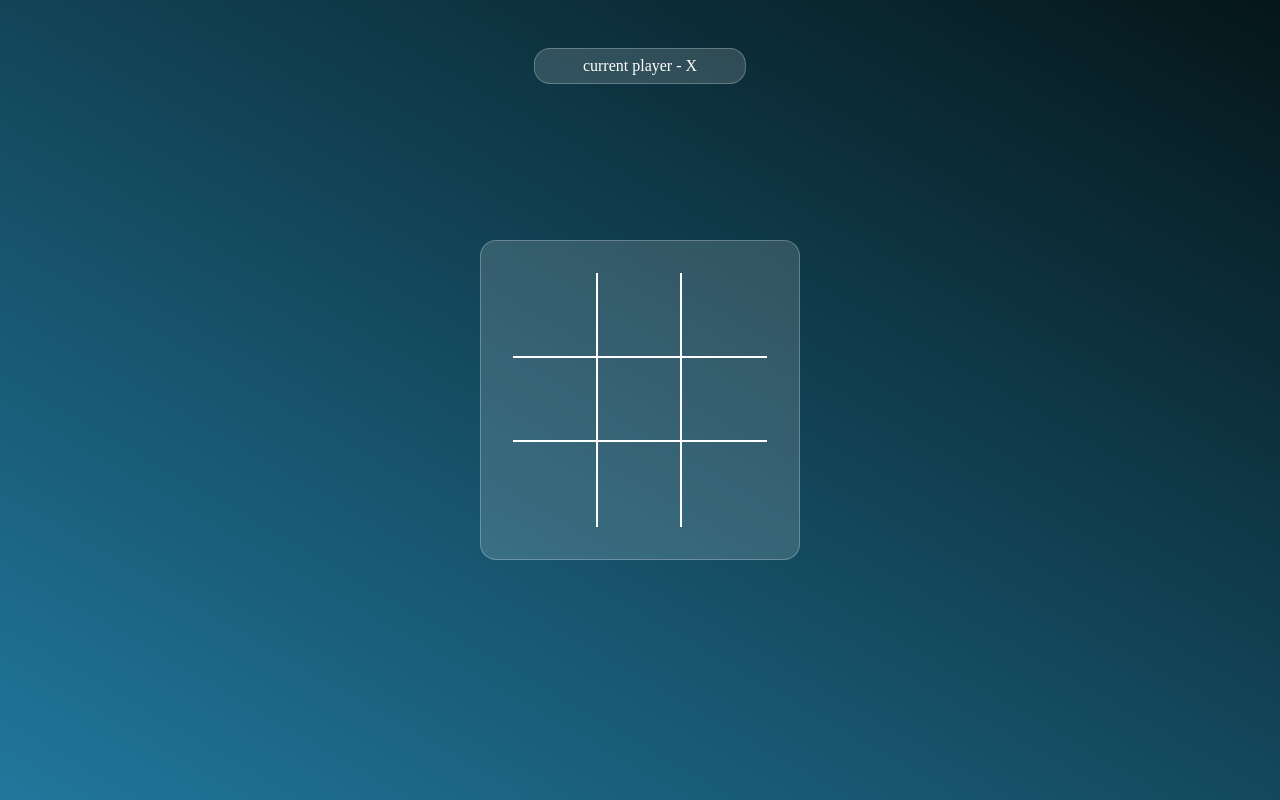
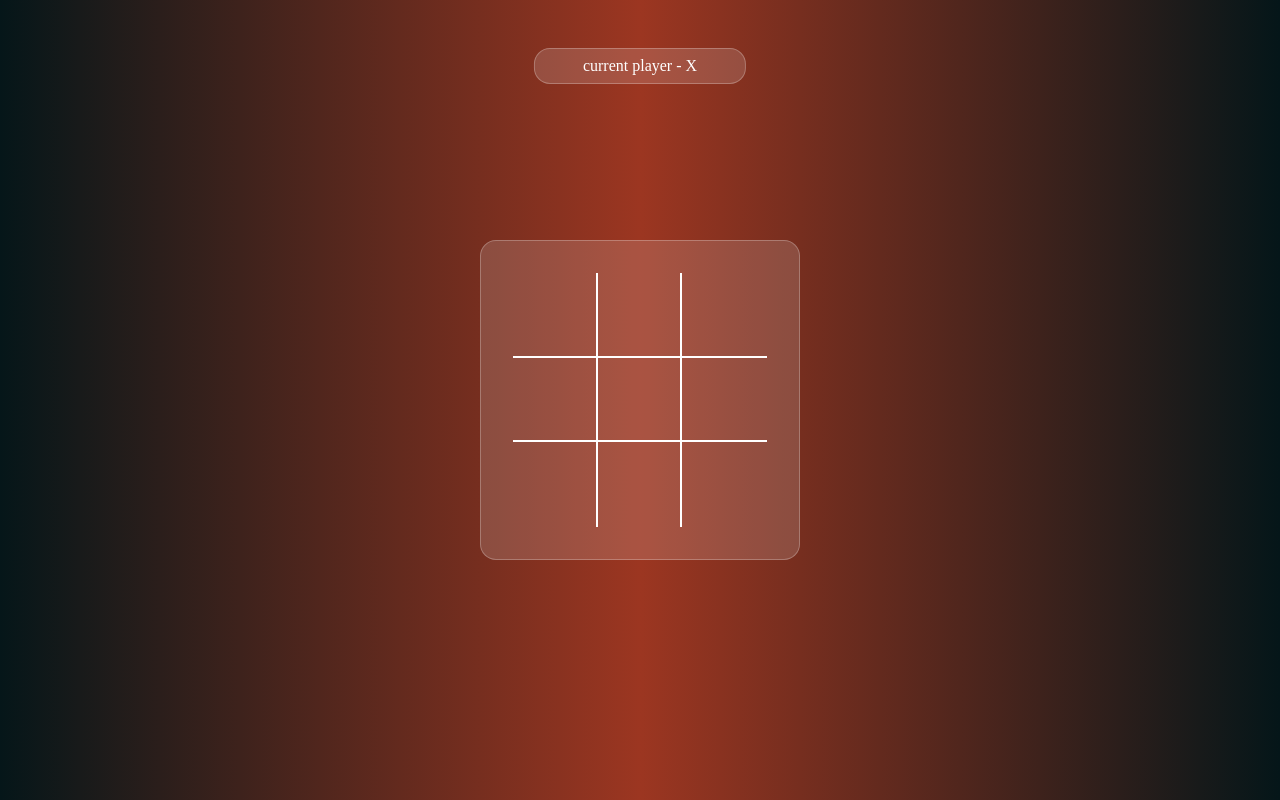
Before and after one commit to kalp104/tik_tak_toe.github.io, a plain HTML site: page index.html in a window 1280 px wide. Drawn offline with Linux system fonts and the light colour scheme.

Commit message:
style changes

```diff
--- a/style.css
+++ b/style.css
@@ -8,7 +8,7 @@
 .wrapper{
     width: 100vw;
     height: 100vh;
-    background: linear-gradient(30deg,#21779c ,#051619 );
+    background: linear-gradient(90deg,#051619,#9c3621 ,#051619 );
     background-size: cover;
     background-position: center;
     display: grid;
```
